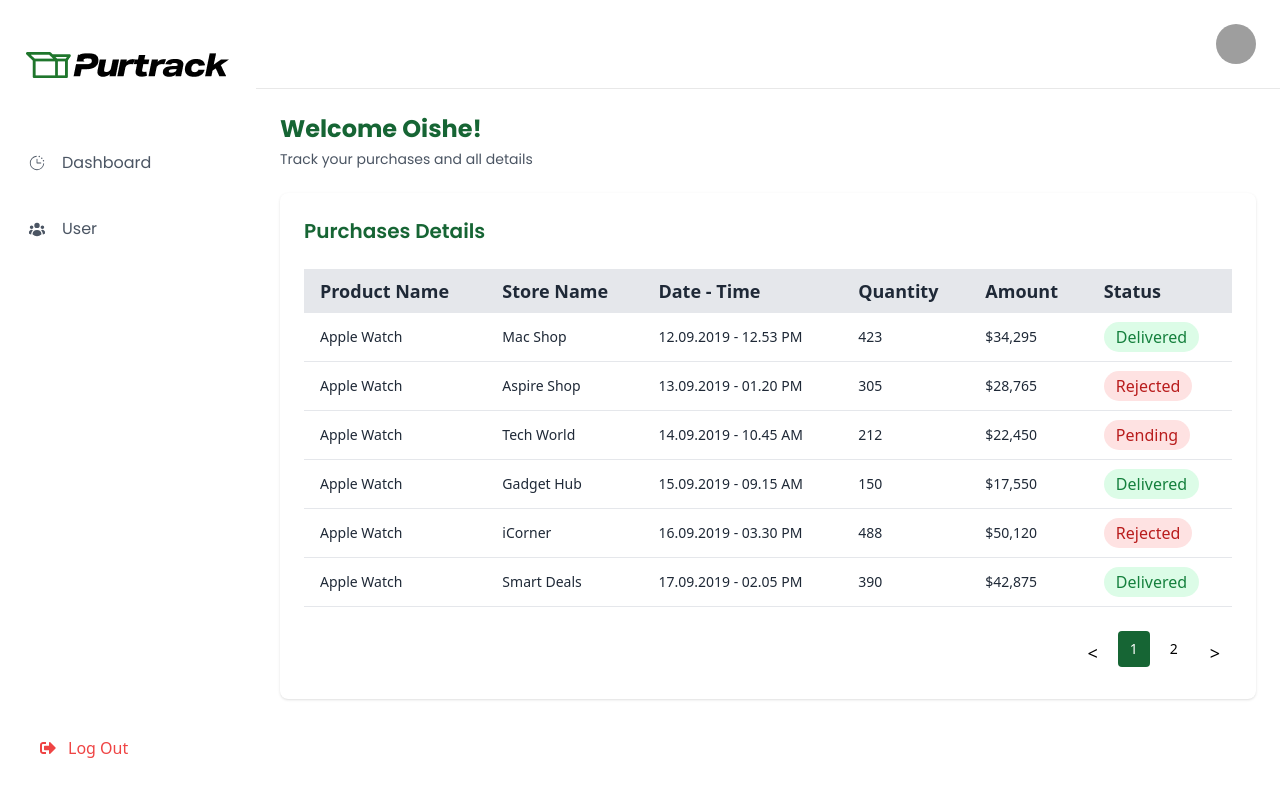
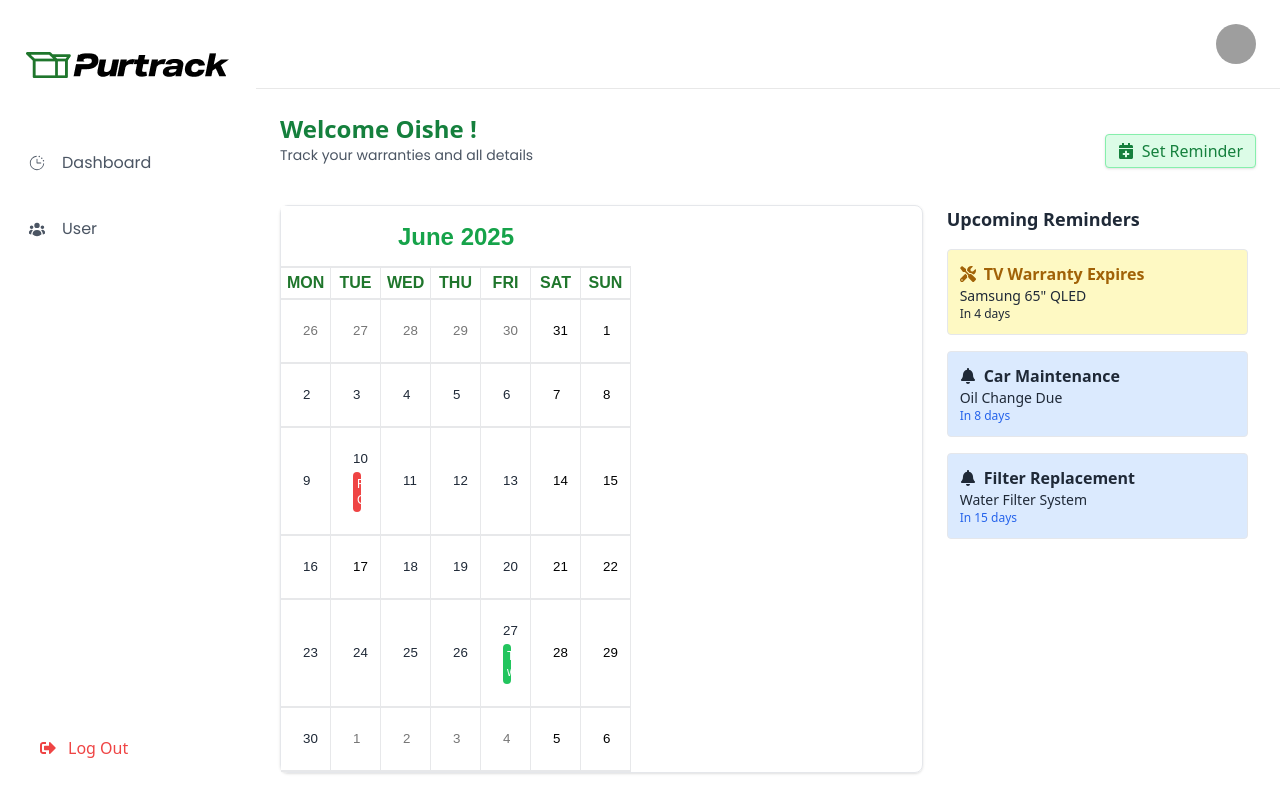
Before and after one commit to Oishee90/ketonbass-userpanel, a React (Vite) app: page /dashboard/reminders in a window 1280 px wide. Built offline with nearby package versions, Linux system fonts and the light colour scheme; sample sign-in values are in the browser's storage; grey boxes are pictures that could not be loaded.

Commit message:
update calender

```diff
--- a/package.json
+++ b/package.json
@@ -13,6 +13,7 @@
     "framer-motion": "^11.11.13",
     "react": "^18.3.1",
     "react-awesome-reveal": "^4.3.1",
+    "react-calendar": "^6.0.0",
     "react-dom": "^18.3.1",
     "react-form-stepper": "^2.0.3",
     "react-hook-form": "^7.53.2",
--- /dev/null
+++ b/src/Components/Dashboard/UserLayout/CalendarDashboard.jsx
@@ -0,0 +1,173 @@
+import React, { useState } from "react";
+import Calendar from "react-calendar";
+import "react-calendar/dist/Calendar.css";
+import {
+  FaBell,
+  FaTools,
+  FaExclamationTriangle,
+  FaCalendarPlus,
+} from "react-icons/fa";
+import "tailwindcss/tailwind.css";
+
+const CalendarDashboard = () => {
+  const [date, setDate] = useState(new Date());
+
+  const events = [
+    { date: new Date(2025, 5, 10), label: "Filter Change", type: "extend" },
+    { date: new Date(2025, 5, 27), label: "TV warranty", type: "warranty" },
+  ];
+
+  // 🔥 Raw reminder data with dueDate
+  const rawReminders = [
+    {
+      title: "TV Warranty Expires",
+      description: 'Samsung 65" QLED',
+      dueDate: new Date("2025-06-21"),
+    },
+    {
+      title: "Car Maintenance",
+      description: "Oil Change Due",
+      dueDate: new Date("2025-06-25"), // 1 week
+    },
+    {
+      title: "Filter Replacement",
+      description: "Water Filter System",
+      dueDate: new Date("2025-07-02"), // more than 1 week
+    },
+  ];
+
+  //  Calculate time difference and decorate
+  const now = new Date();
+  const decoratedReminders = rawReminders
+    .map((reminder) => {
+      const diffTime = reminder.dueDate - now;
+      const diffDays = Math.ceil(diffTime / (1000 * 60 * 60 * 24));
+
+      let color = "blue";
+      let icon = <FaBell />;
+
+      if (diffDays <= 3) {
+        color = "red";
+        icon = <FaExclamationTriangle />;
+      } else if (diffDays <= 7) {
+        color = "yellow";
+        icon = <FaTools />;
+      }
+
+      return {
+        ...reminder,
+        time: `In ${diffDays} day${diffDays > 1 ? "s" : ""}`,
+        color,
+        icon,
+      };
+    })
+    .sort((a, b) => {
+      const aDays = parseInt(a.time.split(" ")[1]);
+      const bDays = parseInt(b.time.split(" ")[1]);
+      return aDays - bDays;
+    });
+
+  const tileContent = ({ date, view }) => {
+    if (view === "month") {
+      const event = events.find(
+        (e) =>
+          e.date.getFullYear() === date.getFullYear() &&
+          e.date.getMonth() === date.getMonth() &&
+          e.date.getDate() === date.getDate()
+      );
+      return event ? (
+        <div
+          className={`mt-1 text-xs rounded-full px-1 py-1 text-white mt-3cla ${
+            event.type === "extend" ? "bg-red-500" : "bg-green-500"
+          }`}
+        >
+          {event.label}
+        </div>
+      ) : null;
+    }
+    return null;
+  };
+
+  return (
+    <div className="p-6 font-sans text-gray-800">
+      {/* Header */}
+      <div className="flex justify-between items-center mb-4">
+        <div>
+          <h1 className="text-2xl font-bold text-green-700">Welcome Oishe !</h1>
+          <p className="text-gray-600 text-xs sm:text-sm mb-4 sm:mb-6 poppins">
+            Track your warranties and all details
+          </p>
+        </div>
+        <button className="flex items-center gap-2 bg-green-100 text-green-700 border border-green-300 px-3 py-1 rounded shadow">
+          <FaCalendarPlus /> Set Reminder
+        </button>
+      </div>
+
+      <div className="grid grid-cols-1 md:grid-cols-3 gap-6">
+        {/* Calendar */}
+        <div className="md:col-span-2 border rounded-lg shadow calender">
+          <Calendar
+            className="w-full"
+            onChange={setDate}
+            value={date}
+            tileContent={tileContent}
+          />
+        </div>
+
+        {/* Reminders */}
+        <div className="space-y-4">
+          <h3 className="text-lg font-semibold">Upcoming Reminders</h3>
+          <div className="max-h-82 overflow-y-auto space-y-4 pr-2">
+            {decoratedReminders.map((reminder, index) => (
+              <div
+                key={index}
+                className={`bg-${reminder.color}-100 border border-${reminder.color}-300 p-3 rounded`}
+              >
+                <div
+                  className={`flex items-center gap-2 text-${reminder.color}-700 font-semibold`}
+                >
+                  {reminder.icon} {reminder.title}
+                </div>
+                <p className="text-sm">{reminder.description}</p>
+                <p className={`text-xs text-${reminder.color}-600`}>
+                  {reminder.time}
+                </p>
+              </div>
+            ))}
+          </div>
+        </div>
+      </div>
+
+      {/* Upcoming Events */}
+      {/* <div className="grid grid-cols-1 md:grid-cols-2 gap-6 mt-8">
+        <div className="bg-red-50 border border-red-200 p-4 rounded shadow">
+          <h4 className="text-md font-bold">
+            Samsung QLED TV Warranty Expiration
+          </h4>
+          <p className="text-sm mt-1">
+            Your Samsung QLED 65" 4K TV warranty is expiring in 13 days.
+            Consider extending the warranty or purchasing a protection plan.
+          </p>
+          <button className="mt-2 text-sm text-white bg-red-500 px-3 py-1 rounded">
+            Extend Warranty
+          </button>
+        </div>
+
+        <div className="bg-blue-50 border border-blue-200 p-4 rounded shadow">
+          <h4 className="text-md font-bold">
+            Water Filter Purchase Anniversary
+          </h4>
+          <p className="text-sm mt-1">
+            Your Samsung QLED 65" 4K TV warranty is expiring in 13 days.
+            Consider extending the warranty or purchasing a protection plan.
+          </p>
+          <button className="mt-2 text-sm text-white bg-blue-500 px-3 py-1 rounded">
+            Extend Warranty
+          </button>
+        </div>
+      </div> */}
+    </div>
+  );
+};
+
+export default CalendarDashboard;
--- a/src/Components/Dashboard/UserLayout/Replacement.jsx
+++ b/src/Components/Dashboard/UserLayout/Replacement.jsx
@@ -1,4 +1,5 @@
-import React from "react";
+import React, { useState } from "react";
+
 const purchaseData = [
   {
     original: "Dyson V7 Vacuum",
@@ -57,9 +58,97 @@
       },
     ],
   },
+
+  // New 4 fake purchases:
+  {
+    original: "Sony WH-1000XM4 Headphones",
+    replacements: [
+      {
+        part: "Ear Pads",
+        timeline: "12 months",
+        link: "Sony Store",
+        price: "$29.99",
+      },
+      {
+        part: "Battery",
+        timeline: "24 months",
+        link: "Sony Store",
+        price: "$79.99",
+      },
+    ],
+  },
+  {
+    original: "KitchenAid Mixer",
+    replacements: [
+      {
+        part: "Beater Attachment",
+        timeline: "18 months",
+        link: "KitchenAid Parts",
+        price: "$19.99",
+      },
+      {
+        part: "Motor",
+        timeline: "36 months",
+        link: "KitchenAid Parts",
+        price: "$199.99",
+      },
+    ],
+  },
+  {
+    original: "Fitbit Charge 5",
+    replacements: [
+      {
+        part: "Charging Cable",
+        timeline: "12 months",
+        link: "Fitbit Store",
+        price: "$14.99",
+      },
+      {
+        part: "Strap",
+        timeline: "6 months",
+        link: "Fitbit Store",
+        price: "$24.99",
+      },
+    ],
+  },
+  {
+    original: "Canon EOS M50 Camera",
+    replacements: [
+      {
+        part: "Battery",
+        timeline: "12 months",
+        link: "Canon Parts",
+        price: "$59.99",
+      },
+      {
+        part: "Lens Cap",
+        timeline: "18 months",
+        link: "Canon Parts",
+        price: "$9.99",
+      },
+    ],
+  },
 ];
 
+const ITEMS_PER_PAGE = 3;
+
 const Replacement = () => {
+  const [currentPage, setCurrentPage] = useState(1);
+
+  const totalPages = Math.ceil(purchaseData.length / ITEMS_PER_PAGE);
+
+  // Get current page data slice
+  const currentData = purchaseData.slice(
+    (currentPage - 1) * ITEMS_PER_PAGE,
+    currentPage * ITEMS_PER_PAGE
+  );
+
+  const goToPage = (pageNum) => {
+    if (pageNum >= 1 && pageNum <= totalPages) {
+      setCurrentPage(pageNum);
+    }
+  };
+
   return (
     <div className="p-6 bg-gray-50 min-h-screen">
       <h1 className="text-xl sm:text-2xl font-bold main-color poppins mb-1">
@@ -95,18 +184,21 @@
               </tr>
             </thead>
             <tbody>
-              {purchaseData.map((purchase, index) =>
+              {currentData.map((purchase, index) =>
                 purchase.replacements.map((item, idx) => (
-                  <tr key={idx} className="border-t border-gray-200">
+                  <tr
+                    key={`${index}-${idx}`}
+                    className="border-t border-gray-200"
+                  >
                     {idx === 0 && (
                       <td
                         rowSpan={purchase.replacements.length}
-                        className="py-4 px-4 align-top font-medium text-gray-700 border-r border-b border-gray-300  border-gray-300"
+                        className="py-4 px-4 align-top font-medium text-gray-700 border-r border-b border-gray-300"
                       >
                         {purchase.original}
                       </td>
                     )}
-                    <td className="py-4 px-4 text-gray-700 border-b border-gray-300  poppins">
+                    <td className="py-4 px-4 text-gray-700 border-b border-gray-300 poppins">
                       {item.part}
                     </td>
                     <td className="py-4 px-4 text-gray-700 border-b border-gray-300 poppins ">
@@ -126,22 +218,44 @@
         </div>
       </div>
 
+      {/* Pagination Controls */}
       <div className="mt-6 flex justify-center items-center space-x-2">
-        <button className="p-2 rounded text-gray-500 hover:bg-gray-200">
+        <button
+          onClick={() => goToPage(currentPage - 1)}
+          disabled={currentPage === 1}
+          className={`p-2 rounded ${
+            currentPage === 1
+              ? "text-gray-300 cursor-not-allowed"
+              : "text-gray-500 hover:bg-gray-200"
+          }`}
+        >
           &lt;
         </button>
-        <button className="p-2 rounded bg-green-600 text-white">1</button>
-        <button className="p-2 rounded text-gray-700 hover:bg-gray-200">
-          2
-        </button>
-        <button className="p-2 rounded text-gray-700 hover:bg-gray-200">
-          3
-        </button>
-        <span className="text-gray-400">...</span>
-        <button className="p-2 rounded text-gray-700 hover:bg-gray-200">
-          12
-        </button>
-        <button className="p-2 rounded text-gray-500 hover:bg-gray-200">
+
+        {/* Show page numbers */}
+        {Array.from({ length: totalPages }, (_, i) => i + 1).map((pageNum) => (
+          <button
+            key={pageNum}
+            onClick={() => goToPage(pageNum)}
+            className={`p-2 rounded ${
+              currentPage === pageNum
+                ? "bg-green-600 text-white"
+                : "text-gray-700 hover:bg-gray-200"
+            }`}
+          >
+            {pageNum}
+          </button>
+        ))}
+
+        <button
+          onClick={() => goToPage(currentPage + 1)}
+          disabled={currentPage === totalPages}
+          className={`p-2 rounded ${
+            currentPage === totalPages
+              ? "text-gray-300 cursor-not-allowed"
+              : "text-gray-500 hover:bg-gray-200"
+          }`}
+        >
           &gt;
         </button>
       </div>
--- a/src/index.css
+++ b/src/index.css
@@ -29,3 +29,70 @@
 .overflow-x-auto::-webkit-scrollbar-track {
   background-color: #f1f1f1;
 }
+.calender .react-calendar  .react-calendar__navigation__label {
+
+  color:#16A34A !important;
+  font-weight: 600;
+  font-size: 24px;
+ border-bottom: none !important;
+  padding: auto;
+  border-right: none !important;
+}
+.calender .react-calendar {
+  border: none !important
+}
+
+.calender  .react-calendar__navigation__prev-button
+
+ {
+ display: none !important;
+}
+.calender  .react-calendar__navigation__prev2-button
+
+ {
+ display: none !important;
+}
+.calender  .react-calendar__navigation__next-button
+
+ {
+ display: none !important;
+}
+.calender  .react-calendar__navigation__next2-button
+
+ {
+ display: none !important;
+}
+.calender .react-calendar__month-view__weekdays__weekday {
+  color: #1F762C;
+  font-size: 16px;
+   border-top: 2px solid #E7E8EA;
+  border-bottom: 2px solid #E7E8EA;  /* example: 2px solid green */
+  border-right: 1px solid #E7E8EA;   /* example: 1px solid green */
+  padding:6px
+
+}
+
+.calender .react-calendar__month-view__weekdays__weekday abbr[title] {
+  text-decoration: none !important;
+}
+.calender   .react-calendar button {
+   border-bottom: 2px solid #E7E8EA !important ;
+  border-right: 1px solid #E7E8EA !important;
+  padding: 22px;
+}
+.calender .react-calendar__tile--active {
+    background: white !important;
+    color: black !important;
+}
+.calender .react-calendar__tile .react-calendar__month-view__days__day .react-calendar__month-view__days__day--neighboringMonth{
+  font-size: 18px !important;
+}
+.calender  .react-calendar__tile--now {
+    background: white !important;
+    color: black !important;
+}
+.calender .react-calendar__month-view__days__day--weekend
+
+ {
+    color: black;
+}
--- a/src/main.jsx
+++ b/src/main.jsx
@@ -14,6 +14,7 @@
 import Warranty from "./Components/Dashboard/UserLayout/Warranty";
 import Reciepts from "./Components/Dashboard/UserLayout/Reciepts";
 import Replacement from "./Components/Dashboard/UserLayout/Replacement";
+import CalendarDashboard from "./Components/Dashboard/UserLayout/CalendarDashboard";
 const role = getRole();
 console.log(role, "check mainjsx role ");
 function DefaultDashboard() {
@@ -58,7 +59,7 @@
       },
       {
         path: "reminders",
-        element: <Purchase></Purchase>,
+        element: <CalendarDashboard></CalendarDashboard>,
       },
       {
         path: "receipts",
```
Also changed, not shown: 1 other file (tests, documents, lock files or other folders).
